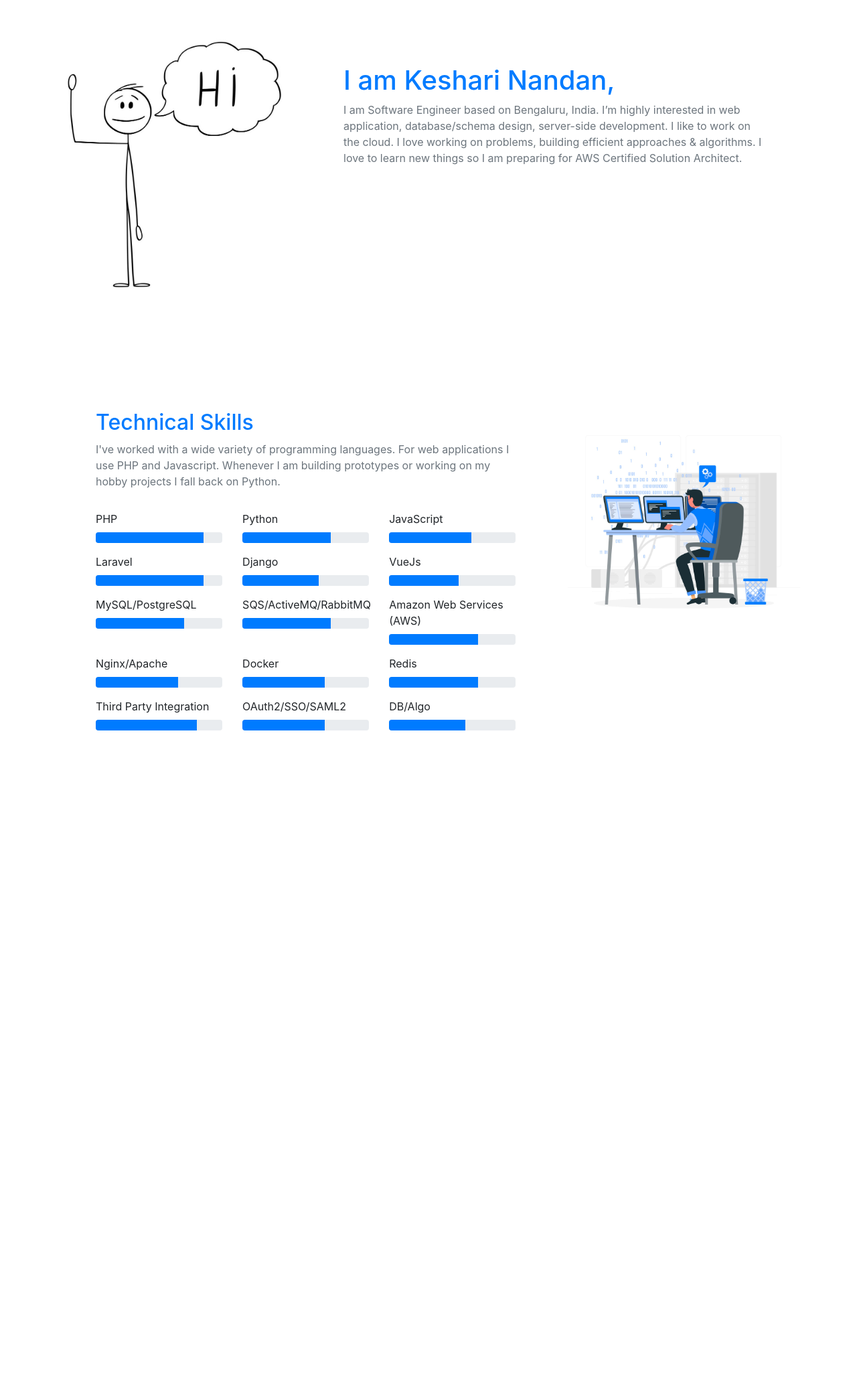
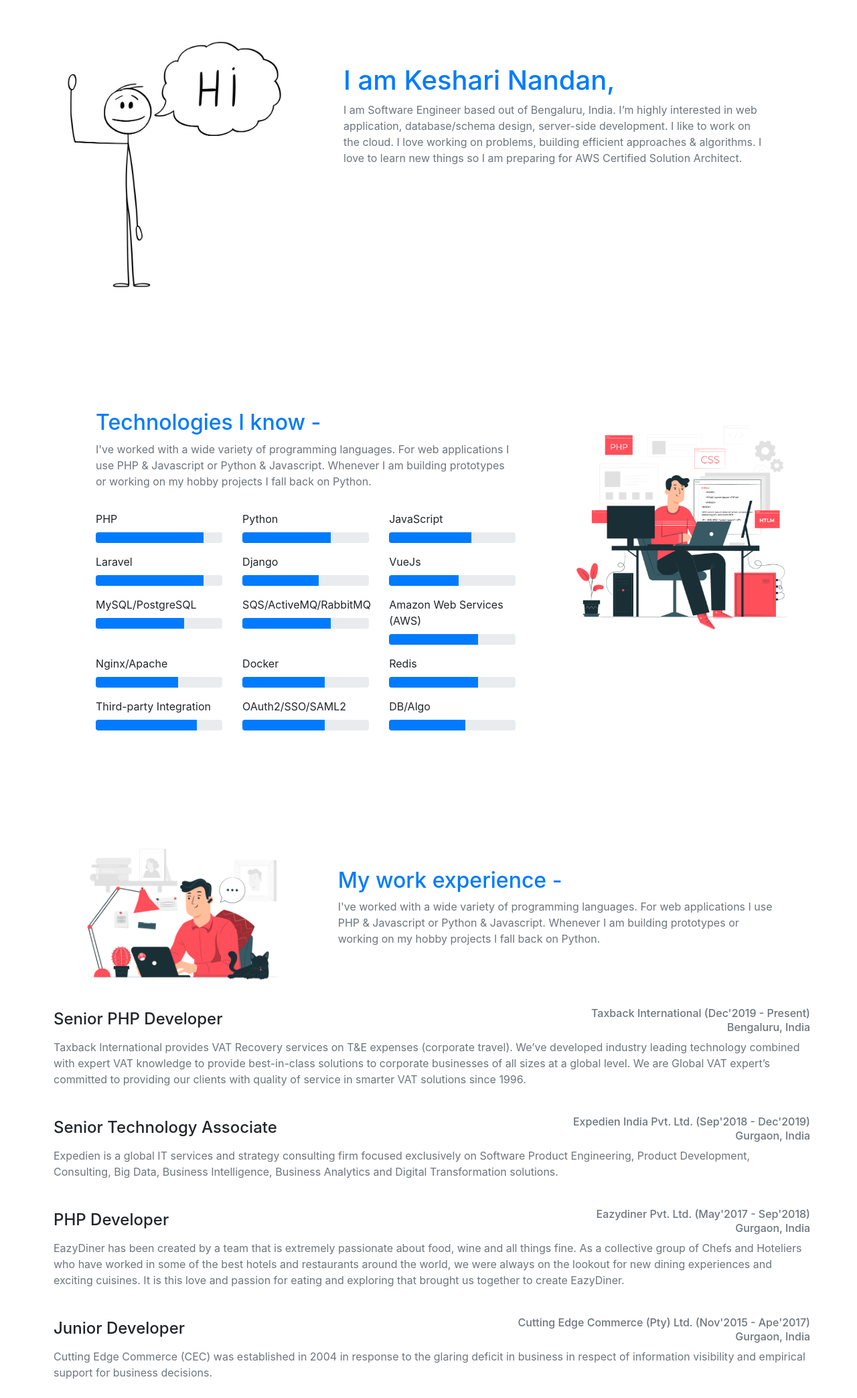
Before and after one commit to TheNandan/portfolio, a Django app: page / in a window 1280 px wide. Shown: the part 50-2138 px from the top of the page at 67% size. Before the commit the page ends 1141 px from the top, so only its background shows below. Run offline with Django 3.2, Linux system fonts and the light colour scheme; some libraries are stand-ins or nearby versions.

Commit message:
Added few more sections

```diff
--- a/dashboard/templates/dashboard/index.html
+++ b/dashboard/templates/dashboard/index.html
@@ -47,7 +47,7 @@
                 <div>
                     <div class="h1 text-primary font-normal">I am Keshari Nandan,</div>
                     <div class="text-muted">
-                        I am Software Engineer based on Bengaluru, India.
+                        I am Software Engineer based out of Bengaluru, India.
                         I’m highly interested in web application, database/schema design, server-side development.
                         I like to work on the cloud. I love working on problems, building efficient approaches & algorithms.
                         I love to learn new things so I am preparing for AWS Certified Solution Architect.
@@ -59,8 +59,8 @@
     <div class="row" id="skills" style="margin-top: 10%; padding: 10px 0 10px 10px">
         <div class="col-sm-8">
             <div class="p-5">
-                <div class="h2 text-primary font-normal">Technical Skills</div>
-                <p class="text-muted">I've worked with a wide variety of programming languages. For web applications I use PHP and Javascript. Whenever I am building prototypes or working on my hobby projects I fall back on Python.</p>
+                <div class="h2 text-primary font-normal">Technologies I know - </div>
+                <p class="text-muted">I've worked with a wide variety of programming languages. For web applications I use PHP & Javascript or Python & Javascript. Whenever I am building prototypes or working on my hobby projects I fall back on Python.</p>
                 <div class="row pt-3">
                     <div class="col-md-4 col-sm-12">
                         <label>PHP</label>
@@ -143,7 +143,7 @@
                 </div>
                 <div class="row pt-3">
                     <div class="col-md-4 col-sm-12">
-                        <label>Third Party Integration</label>
+                        <label>Third-party Integration</label>
                         <div class="progress">
                           <div class="progress-bar" role="progressbar" style="width: 80%;" aria-valuenow="25" aria-valuemin="0" aria-valuemax="100"></div>
                         </div>
@@ -167,6 +167,61 @@
             <img class="hi-image pt-5" src="{% static 'img/pt.jpg' %}" alt="hi">
         </div>
     </div>
+
+    <div class="row" id="skills" style="margin-top: 8%; padding: 10px 0 10px 10px">
+        <div class="col-4">
+            <img class="hi-image" src="{% static 'img/working.jpg' %}" alt="Work Experience">
+        </div>
+        <div class="col-8 p-5">
+            <div class="h2 text-primary font-normal">My work experience - </div>
+            <p class="text-muted">I've worked with a wide variety of programming languages. For web applications I use PHP & Javascript or Python & Javascript. Whenever I am building prototypes or working on my hobby projects I fall back on Python.</p>
+        </div>
+        <div class="row">
+            <div class="col-12">
+                <div class="item">
+                    <div class="d-flex justify-content-between">
+                        <h4 class="title align-self-center">Senior PHP Developer </h4>
+                        <div class="text-right">
+                            <a class="help-block text-muted nounderline h6" href="https://taxbackinternational.com/">Taxback International (Dec'2019 - Present)</a>
+                            <h6 class="text-sm text-muted pull-right">Bengaluru, India</h6>
+                        </div>
+                    </div>
+                    <p class="text-muted">Taxback International provides VAT Recovery services on T&amp;E expenses (corporate travel). We’ve developed industry leading technology combined with expert VAT knowledge to provide best-in-class solutions to corporate businesses of all sizes at a global level.
+                    We are Global VAT expert’s committed to providing our clients with quality of service in smarter VAT solutions since 1996.</p>
+                </div>
+                <div class="item">
+                    <div class="d-flex justify-content-between">
+                        <h4 class="title align-self-center">Senior Technology Associate </h4>
+                        <div class="text-right">
+                            <a class="help-block text-muted nounderline h6" href="https://www.expedien.in/">Expedien India Pvt. Ltd. (Sep'2018 - Dec'2019)</a>
+                            <h6 class="text-sm text-muted pull-right">Gurgaon, India</h6>
+                        </div>
+                    </div>
+                    <p class="text-muted">Expedien is a global IT services and strategy consulting firm focused exclusively on Software Product Engineering, Product Development, Consulting, Big Data, Business Intelligence, Business Analytics and Digital Transformation solutions.</p>
+                </div>
+                <div class="item">
+                    <div class="d-flex justify-content-between">
+                        <h4 class="title align-self-center">PHP Developer</h4>
+                        <div class="text-right">
+                            <a class="help-block text-muted nounderline h6" href="https://www.eazydiner.com/">Eazydiner Pvt. Ltd. (May'2017 - Sep'2018)</a>
+                            <h6 class="text-sm text-muted pull-right">Gurgaon, India</h6>
+                        </div>
+                    </div>
+                    <p class="text-muted">EazyDiner has been created by a team that is extremely passionate about food, wine and all things fine. As a collective group of Chefs and Hoteliers who have worked in some of the best hotels and restaurants around the world, we were always on the lookout for new dining experiences and exciting cuisines. It is this love and passion for eating and exploring that brought us together to create EazyDiner.</p>
+                </div>
+                <div class="item">
+                    <div class="d-flex justify-content-between">
+                        <h4 class="title align-self-center">Junior Developer</h4>
+                        <div class="text-right">
+                            <a class="help-block text-muted nounderline h6" href="https://www.linkedin.com/company/cutting-edge-commerce-pty-ltd/about/">Cutting Edge Commerce (Pty) Ltd. (Nov'2015 - Ape'2017)</a>
+                            <h6 class="text-sm text-muted pull-right">Gurgaon, India</h6>
+                        </div>
+                    </div>
+                    <p class="text-muted">Cutting Edge Commerce (CEC) was established in 2004 in response to the glaring deficit in business in respect of information visibility and empirical support for business decisions.</p>
+                </div>
+            </div>
+        </div>
+    </div>
 </div>
 
 <script src="https://stackpath.bootstrapcdn.com/bootstrap/5.0.0-alpha2/js/bootstrap.bundle.min.js"
--- a/static/css/main.css
+++ b/static/css/main.css
@@ -12,3 +12,10 @@ body, html {
 .hi-image{
     width: 100%;
 }
+
+.nounderline {
+  text-decoration: none !important
+}
+.item {
+    padding-top: 2%;
+}
```
Also changed, not shown: static/img/cec.png (added), static/img/pt.jpg, static/img/working.jpg (added).
